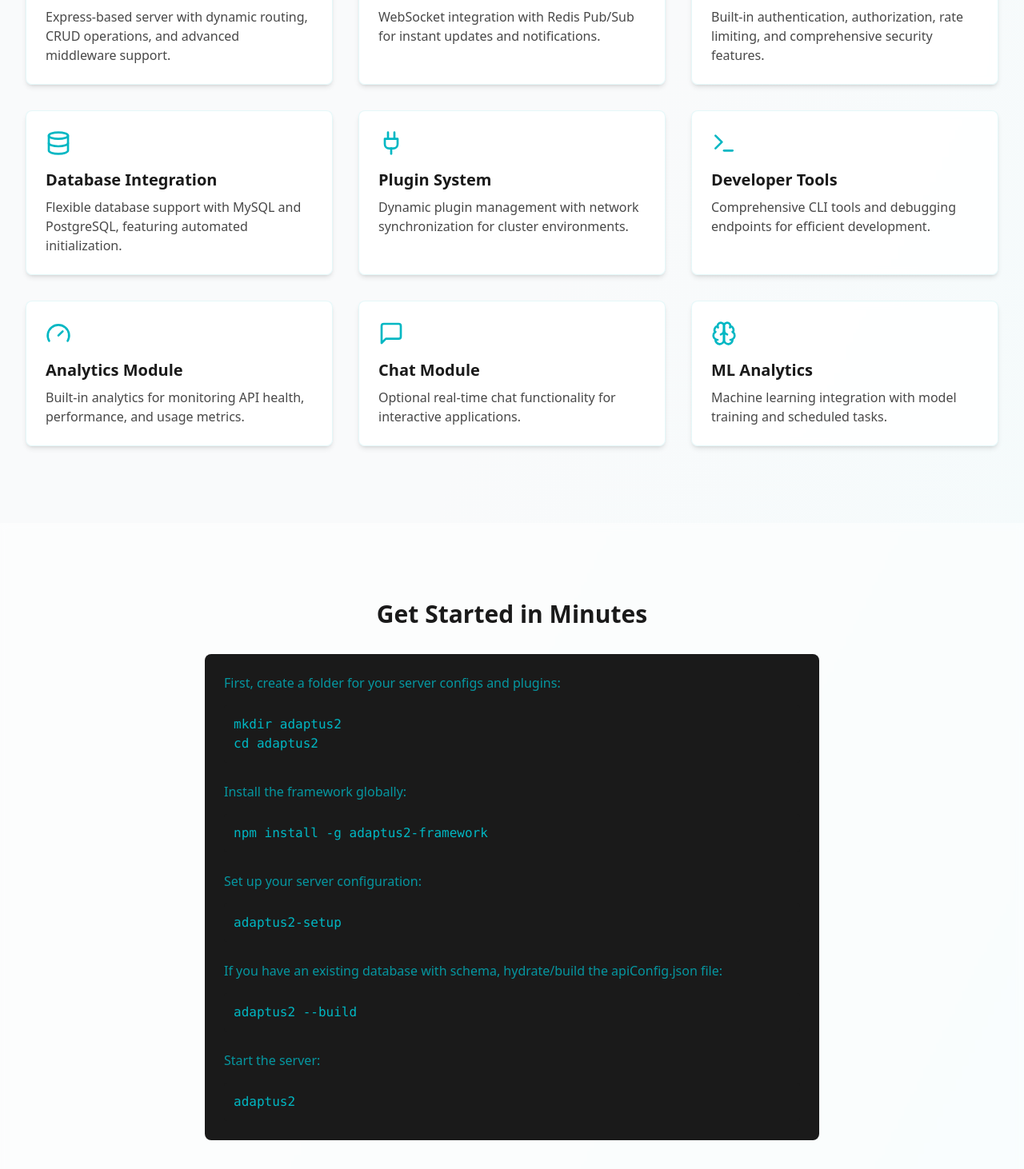
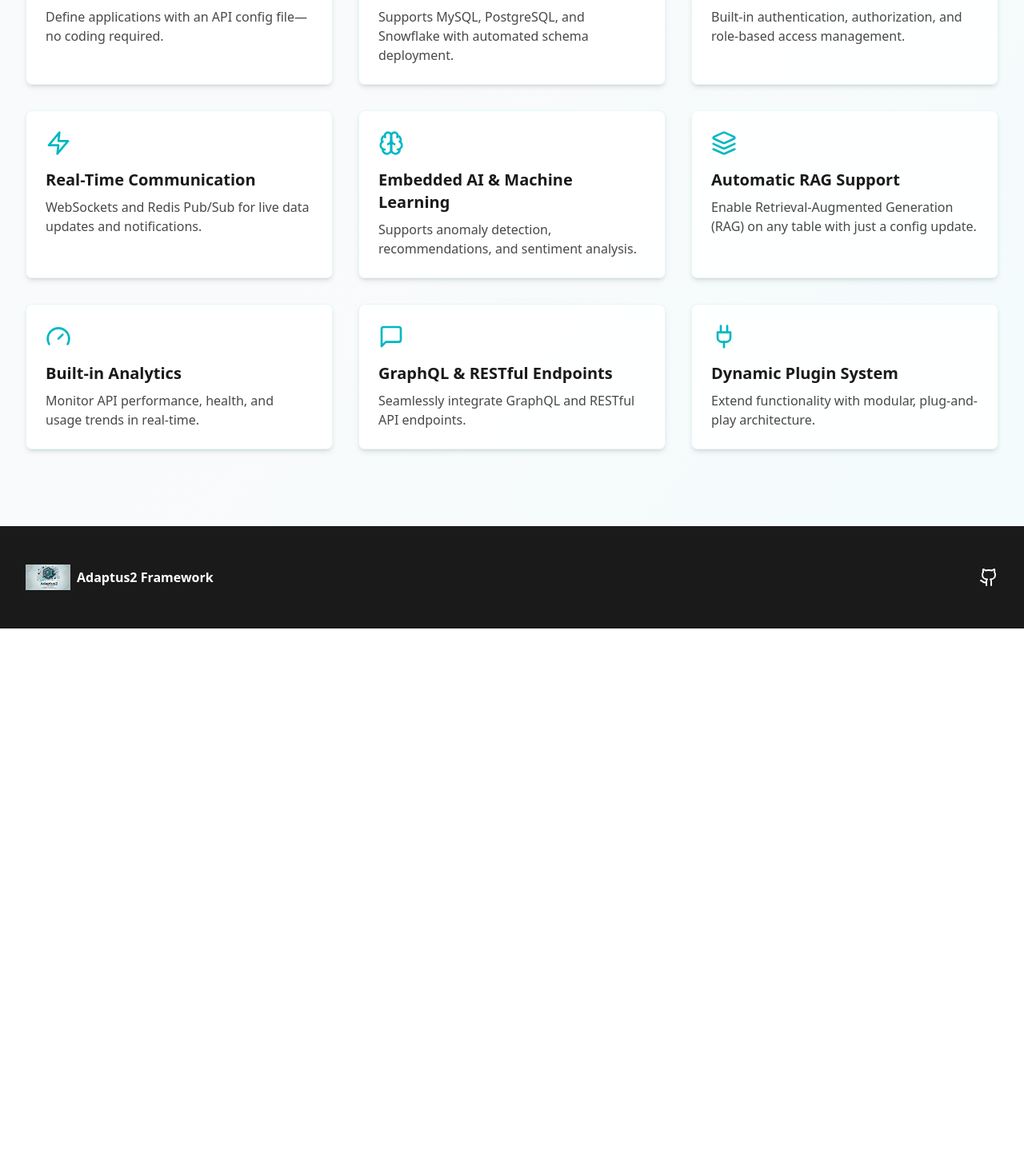
Before and after one commit to mataluis2k/Adaptus2-framework-homepage, a React (Vite) app: page / in a window 1280 px wide. Shown: the part 840-2302 px from the top of the page at 80% size. After the commit the page ends 1626 px from the top, so only its background shows below. Built offline with nearby package versions, Linux system fonts and the light colour scheme.

Commit message:
Update to site info

```diff
--- a/index.html
+++ b/index.html
@@ -20,21 +20,21 @@
     <meta name="description" content="Adaptus2 is a powerful software development framework designed for building scalable, efficient, and modern applications. Experience rapid development with our comprehensive toolset.">
     <meta name="keywords" content="Adaptus2, software framework, development tools, web development, application framework, TypeScript, React, Rag, LLM , ChatGTP, DeepSeek R1">
     <meta name="robots" content="index, follow">
-    <link rel="canonical" href="https://adaptus2.com" />
+    <link rel="canonical" href="https://adaptus2-Framework.com" />
 
     <!-- Open Graph / Facebook -->
     <meta property="og:type" content="website">
-    <meta property="og:url" content="https://adaptus2.com">
+    <meta property="og:url" content="https://adaptus2-Framework">
     <meta property="og:title" content="Adaptus2 Framework - Advanced Software Development Framework">
     <meta property="og:description" content="Adaptus2 is a powerful software development framework designed for building scalable, efficient, and modern applications. Experience rapid development with our comprehensive toolset.">
-    <meta property="og:image" content="https://adaptus2.com/adaptus2.jpg">
+    <meta property="og:image" content="https://adaptus2-Framework/adaptus2.jpg">
 
     <!-- Twitter -->
     <meta property="twitter:card" content="summary_large_image">
-    <meta property="twitter:url" content="https://adaptus2.com">
+    <meta property="twitter:url" content="https://adaptus2-Framework">
     <meta property="twitter:title" content="Adaptus2 Framework - Advanced Software Development Framework">
     <meta property="twitter:description" content="Adaptus2 is a powerful software development framework designed for building scalable, efficient, and modern applications. Experience rapid development with our comprehensive toolset.">
-    <meta property="twitter:image" content="https://adaptus2.com/adaptus2.jpg">
+    <meta property="twitter:image" content="https://adaptus2-Framework/adaptus2.jpg">
   </head>
   <body>
     <div id="root"></div>
--- a/src/App.tsx
+++ b/src/App.tsx
@@ -1,8 +1,8 @@
 import React from 'react';
 import adaptusLogo from '../adaptus2.jpg';
-import { Github, Server, Zap, Shield, Database, Plug as Plugin, Terminal, Gauge, MessageSquare, Brain } from 'lucide-react';
+import { Github, Server, Zap, Shield, Database, Plug as Plugin, Terminal, Gauge, MessageSquare, Brain, Layers } from 'lucide-react';
 
-function FeatureCard({ icon: Icon, title, description }: { icon: React.ElementType, title: string, description: string }) {
+function FeatureCard({ icon: Icon, title, description }) {
   return (
     <div className="bg-white/90 backdrop-blur-sm p-6 rounded-lg shadow-md hover:shadow-xl transition-all hover:-translate-y-1 border border-primary/10">
       <Icon className="w-8 h-8 text-primary mb-4" />
@@ -43,11 +43,11 @@ function App() {
         <div className="absolute inset-0" style={{ backgroundImage: `url(${adaptusLogo})`, opacity: 0.1, backgroundPosition: 'center', backgroundRepeat: 'no-repeat', backgroundSize: 'cover' }}></div>
         <div className="max-w-7xl mx-auto px-4 sm:px-6 lg:px-8 py-24 text-center relative">
           <h1 className="text-5xl font-bold text-secondary mb-6">
-            Build Powerful, AI-Ready Apps with<br/>
+            Build AI-Ready, No-Code Apps Instantly with <br/>
             <span className="text-primary">Adaptus2-Framework</span>
           </h1>
           <p className="text-xl text-secondary/80 mb-8 max-w-3xl mx-auto">
-          A flexible, modular framework built on Express for plug-and-play machine learning—run local LLMs, RAG, real-time updates, GraphQL, and scalable microservices. Go from zero to production fast!
+            An opinionated framework that lets you define software applications via an API config file—no coding required. Deploy databases, APIs, AI-powered workflows, and RAG-enhanced applications effortlessly.
           </p>
           <div className="flex justify-center space-x-4">
             <a
@@ -72,88 +72,15 @@ function App() {
       <div id="features" className="max-w-7xl mx-auto px-4 sm:px-6 lg:px-8 py-24">
         <h2 className="text-3xl font-bold text-center mb-16 text-secondary">Key Features</h2>
         <div className="grid grid-cols-1 md:grid-cols-2 lg:grid-cols-3 gap-8">
-          <FeatureCard
-            icon={Server}
-            title="Core Server & REST API"
-            description="Express-based server with dynamic routing, CRUD operations, and advanced middleware support."
-          />
-          <FeatureCard
-            icon={Zap}
-            title="Real-Time Communication"
-            description="WebSocket integration with Redis Pub/Sub for instant updates and notifications."
-          />
-          <FeatureCard
-            icon={Shield}
-            title="Advanced Security"
-            description="Built-in authentication, authorization, rate limiting, and comprehensive security features."
-          />
-          <FeatureCard
-            icon={Database}
-            title="Database Integration"
-            description="Flexible database support with MySQL and PostgreSQL, featuring automated initialization."
-          />
-          <FeatureCard
-            icon={Plugin}
-            title="Plugin System"
-            description="Dynamic plugin management with network synchronization for cluster environments."
-          />
-          <FeatureCard
-            icon={Terminal}
-            title="Developer Tools"
-            description="Comprehensive CLI tools and debugging endpoints for efficient development."
-          />
-          <FeatureCard
-            icon={Gauge}
-            title="Analytics Module"
-            description="Built-in analytics for monitoring API health, performance, and usage metrics."
-          />
-          <FeatureCard
-            icon={MessageSquare}
-            title="Chat Module"
-            description="Optional real-time chat functionality for interactive applications."
-          />
-          <FeatureCard
-            icon={Brain}
-            title="ML Analytics"
-            description="Machine learning integration with model training and scheduled tasks."
-          />
-        </div>
-      </div>
-
-      {/* Installation Section */}
-      <div className="bg-white/50 backdrop-blur-sm py-24">
-        <div className="max-w-7xl mx-auto px-4 sm:px-6 lg:px-8">
-          <h2 className="text-3xl font-bold text-center mb-8 text-secondary">Get Started in Minutes</h2>
-          <div className="bg-secondary rounded-lg p-6 max-w-3xl mx-auto">
-            <p className="text-primary/80 mb-4">First, create a folder for your server configs and plugins:</p>
-            <code className="text-primary block mb-6 bg-secondary/90 p-3 rounded">
-              mkdir adaptus2<br/>
-              cd adaptus2
-            </code>
-
-            <p className="text-primary/80 mb-4">Install the framework globally:</p>
-            <code className="text-primary block mb-6 bg-secondary/90 p-3 rounded">
-              npm install -g adaptus2-framework
-            </code>
-
-            <p className="text-primary/80 mb-4">Set up your server configuration:</p>
-            <code className="text-primary block mb-6 bg-secondary/90 p-3 rounded">
-              adaptus2-setup
-            </code>
-
-            <p className="text-primary/80 mb-4">If you have an existing database with schema, hydrate/build the apiConfig.json file:</p>
-            <code className="text-primary block mb-6 bg-secondary/90 p-3 rounded">
-              adaptus2 --build
-            </code>
-
-            <p className="text-primary/80 mb-4">Start the server:</p>
-            <code className="text-primary block bg-secondary/90 p-3 rounded">
-              adaptus2
-            </code>
-          </div>
-          <p className="text-center mt-8 text-secondary/80">
-            Start building your next API with Adaptus2 Framework today!
-          </p>
+          <FeatureCard icon={Server} title="No-Code API Setup" description="Define applications with an API config file—no coding required." />
+          <FeatureCard icon={Database} title="Auto Database Configuration" description="Supports MySQL, PostgreSQL, and Snowflake with automated schema deployment." />
+          <FeatureCard icon={Shield} title="Security & Access Control" description="Built-in authentication, authorization, and role-based access management." />
+          <FeatureCard icon={Zap} title="Real-Time Communication" description="WebSockets and Redis Pub/Sub for live data updates and notifications." />
+          <FeatureCard icon={Brain} title="Embedded AI & Machine Learning" description="Supports anomaly detection, recommendations, and sentiment analysis." />
+          <FeatureCard icon={Layers} title="Automatic RAG Support" description="Enable Retrieval-Augmented Generation (RAG) on any table with just a config update." />
+          <FeatureCard icon={Gauge} title="Built-in Analytics" description="Monitor API performance, health, and usage trends in real-time." />
+          <FeatureCard icon={MessageSquare} title="GraphQL & RESTful Endpoints" description="Seamlessly integrate GraphQL and RESTful API endpoints." />
+          <FeatureCard icon={Plugin} title="Dynamic Plugin System" description="Extend functionality with modular, plug-and-play architecture." />
         </div>
       </div>
 
```
